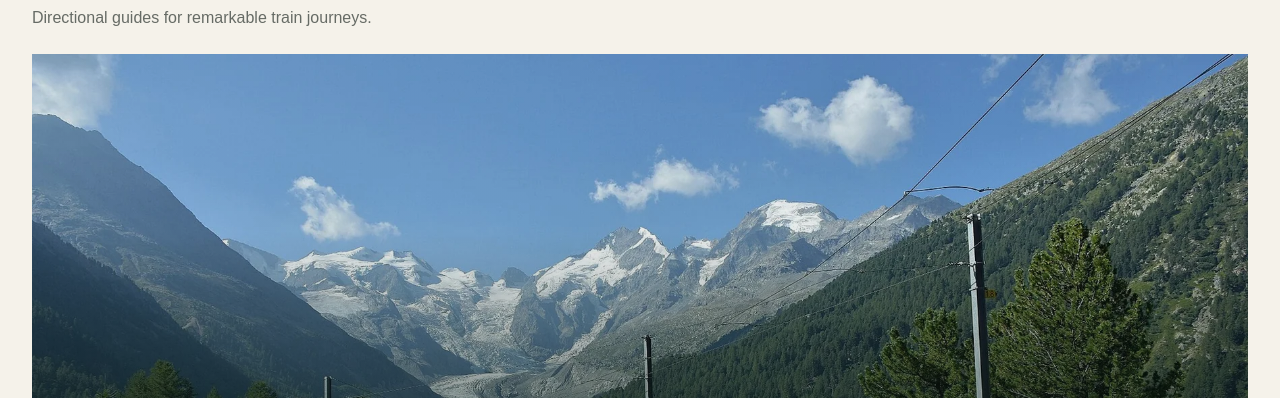
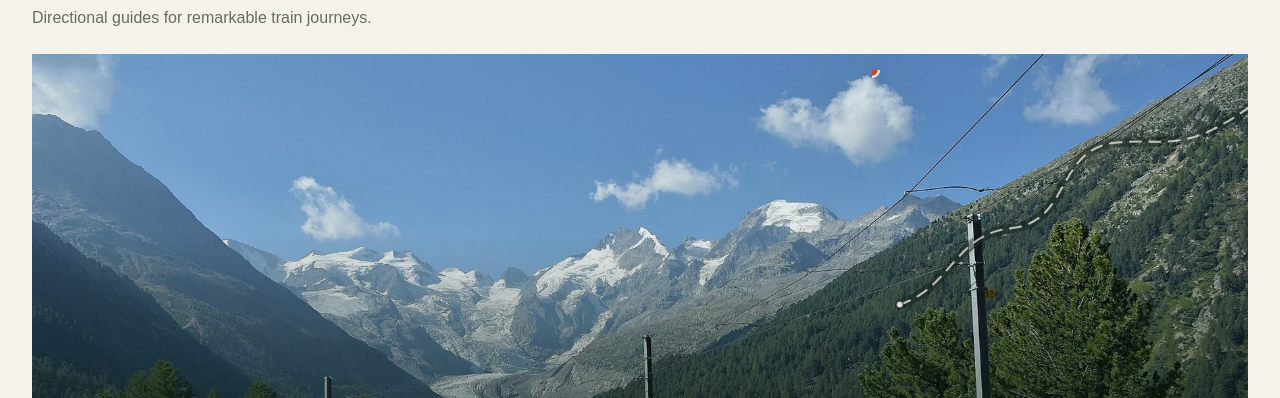
Before and after one commit to millenialmuseclub-boop/Rallii, a Next.js app: page / in a window 1280 px wide. Shown: the part 345-743 px from the top of the page. Built offline with nearby package versions, Linux system fonts and the light colour scheme.

Commit message:
Add Bernina journey hero motion

```diff
--- a/src/app/globals.css
+++ b/src/app/globals.css
@@ -775,6 +775,15 @@ button.timeline-content:hover, .timeline-content--selected { background: #ebe9e1
 .home-feature--immersive .home-feature__body > p:not(.eyebrow):not(.home-feature__route) { color: rgb(248 245 237 / 80%); }
 .home-feature--immersive .home-feature__actions .action-button { border-color: rgb(255 255 255 / 55%); color: white; }
 .home-feature--immersive .home-feature__actions .cta-button { border-color: #f8f5ed; background: #f8f5ed; color: var(--accent-deep); }
+.bernina-journey-trace { position: absolute; inset: 0; z-index: 1; pointer-events: none; overflow: hidden; }
+.bernina-journey-trace svg { position: absolute; top: 1rem; right: -2.5rem; width: min(72%, 26rem); height: auto; opacity: .88; filter: drop-shadow(0 2px 7px rgb(0 0 0 / 30%)); }
+.bernina-journey-trace path { fill: none; stroke-linecap: round; }
+.bernina-journey-trace__shadow { stroke: rgb(8 24 18 / 46%); stroke-width: 8; }
+.bernina-journey-trace__line { stroke: rgb(248 245 237 / 80%); stroke-width: 1.8; stroke-dasharray: .025 .02; }
+.bernina-journey-trace__station { fill: #f8f5ed; stroke: rgb(8 24 18 / 58%); stroke-width: 1.4; }
+.bernina-journey-trace__train, .bernina-journey-trace__train-static { fill: #c8422b; stroke: #fff6e8; stroke-width: 2; }
+.bernina-journey-trace__train-static { display: none; }
+@media (prefers-reduced-motion: reduce) { .bernina-journey-trace__train { display: none; } .bernina-journey-trace__train-static { display: block; } }
 .home-action-grid { display: grid; grid-template-columns: repeat(2, minmax(0, 1fr)); gap: .65rem; margin-top: 1rem; }
 .home-action-tile { position: relative; display: block; min-width: 0; min-height: 13rem; overflow: hidden; background: var(--accent-deep); color: white; text-decoration: none; box-shadow: var(--shadow-card); }
 .home-action-tile:last-child { grid-column: 1 / -1; min-height: 11.5rem; }
--- a/src/app/page.tsx
+++ b/src/app/page.tsx
@@ -25,7 +25,7 @@ export default function HomePage() {
   return <><SiteHeader /><main className="home-app">
     <section className="home-dashboard"><div className="site-shell">
       <div className="home-dashboard__identity"><p className="eyebrow">Rallii · Curated rail journeys</p><h1>Know where to sit, what to see, and when to look.</h1><p>Directional guides for remarkable train journeys.</p></div>
-      {lead ? <article className="home-feature home-feature--immersive"><RouteMedia summary={lead.summary} variant="hero" /><div className="home-feature__body"><p className="eyebrow">Featured journey · {lead.summary.country}</p><h2>{lead.summary.name}</h2><p className="home-feature__route">{lead.summary.origin} → {lead.summary.destination} · {lead.summary.durationLabel ?? formatDuration(lead.summary.durationMinutes)}</p><p>{lead.summary.bestFor[0]}.</p><div className="home-feature__actions"><Link className="cta-button focus-ring" href={`/routes/${lead.summary.slug}`}>Explore journey</Link><Link className="action-button focus-ring" href={`/compare?routes=${lead.summary.slug}`}>Compare</Link><SaveRouteButton slug={lead.summary.slug} /></div></div></article> : null}
+      {lead ? <article className="home-feature home-feature--immersive"><RouteMedia summary={lead.summary} variant="hero" />{lead.summary.slug === "bernina-express" ? <BerninaJourneyTrace /> : null}<div className="home-feature__body"><p className="eyebrow">Featured journey · {lead.summary.country}</p><h2>{lead.summary.name}</h2><p className="home-feature__route">{lead.summary.origin} → {lead.summary.destination} · {lead.summary.durationLabel ?? formatDuration(lead.summary.durationMinutes)}</p><p>{lead.summary.bestFor[0]}.</p><div className="home-feature__actions"><Link className="cta-button focus-ring" href={`/routes/${lead.summary.slug}`}>Explore journey</Link><Link className="action-button focus-ring" href={`/compare?routes=${lead.summary.slug}`}>Compare</Link><SaveRouteButton slug={lead.summary.slug} /></div></div></article> : null}
       {visualAlternatives.length ? <section className="home-visual-alternatives" aria-label="More featured journeys">{visualAlternatives.map((route) => <Link key={route.summary.slug} className="home-visual-alternative focus-ring" href={`/routes/${route.summary.slug}`}><RouteMedia summary={route.summary} variant="card" /><span><small>{route.summary.country}</small><strong>{route.summary.name}</strong><b>Explore →</b></span></Link>)}</section> : null}
       <section className="home-guides"><div><p className="eyebrow">Journey guides</p><h2>Start with a bigger trip idea.</h2><p>Pair prepared routes through a region or landscape, then plan each journey with the right context.</p></div><Link className="cta-button focus-ring" href={`/guides/${journeyGuides[0].slug}`}>Open Swiss guide</Link><Link className="text-link focus-ring" href="/guides">All guides →</Link></section>
       <nav className="home-action-grid" aria-label="Start with Rallii">{actions.map((action) => action.route ? <Link key={action.href} className="home-action-tile focus-ring" href={action.href}><RouteMedia summary={action.route.summary} variant="card" /><span><small>Rallii tools</small><strong>{action.label}</strong><em>{action.description}</em><b>Open →</b></span></Link> : null)}</nav>
@@ -40,3 +40,16 @@ function formatDuration(minutes: number): string {
   const rest = minutes % 60;
   return rest ? `${hours} hr ${rest} min` : `${hours} hours`;
 }
+
+function BerninaJourneyTrace() {
+  return <div className="bernina-journey-trace" aria-hidden="true">
+    <svg viewBox="0 0 360 240" focusable="false">
+      <path className="bernina-journey-trace__shadow" d="M24 203C69 188 72 142 120 137c52-5 39-68 90-74 46-5 61 12 126-38" />
+      <path className="bernina-journey-trace__line" pathLength="1" d="M24 203C69 188 72 142 120 137c52-5 39-68 90-74 46-5 61 12 126-38" />
+      <circle className="bernina-journey-trace__station" cx="24" cy="203" r="3" />
+      <circle className="bernina-journey-trace__station" cx="336" cy="25" r="3" />
+      <circle className="bernina-journey-trace__train" r="6"><animateMotion dur="11s" repeatCount="indefinite" path="M24 203C69 188 72 142 120 137c52-5 39-68 90-74 46-5 61 12 126-38" /></circle>
+      <circle className="bernina-journey-trace__train-static" cx="24" cy="203" r="6" />
+    </svg>
+  </div>;
+}
```
Also changed, not shown: 1 other file (tests, documents, lock files or other folders).
